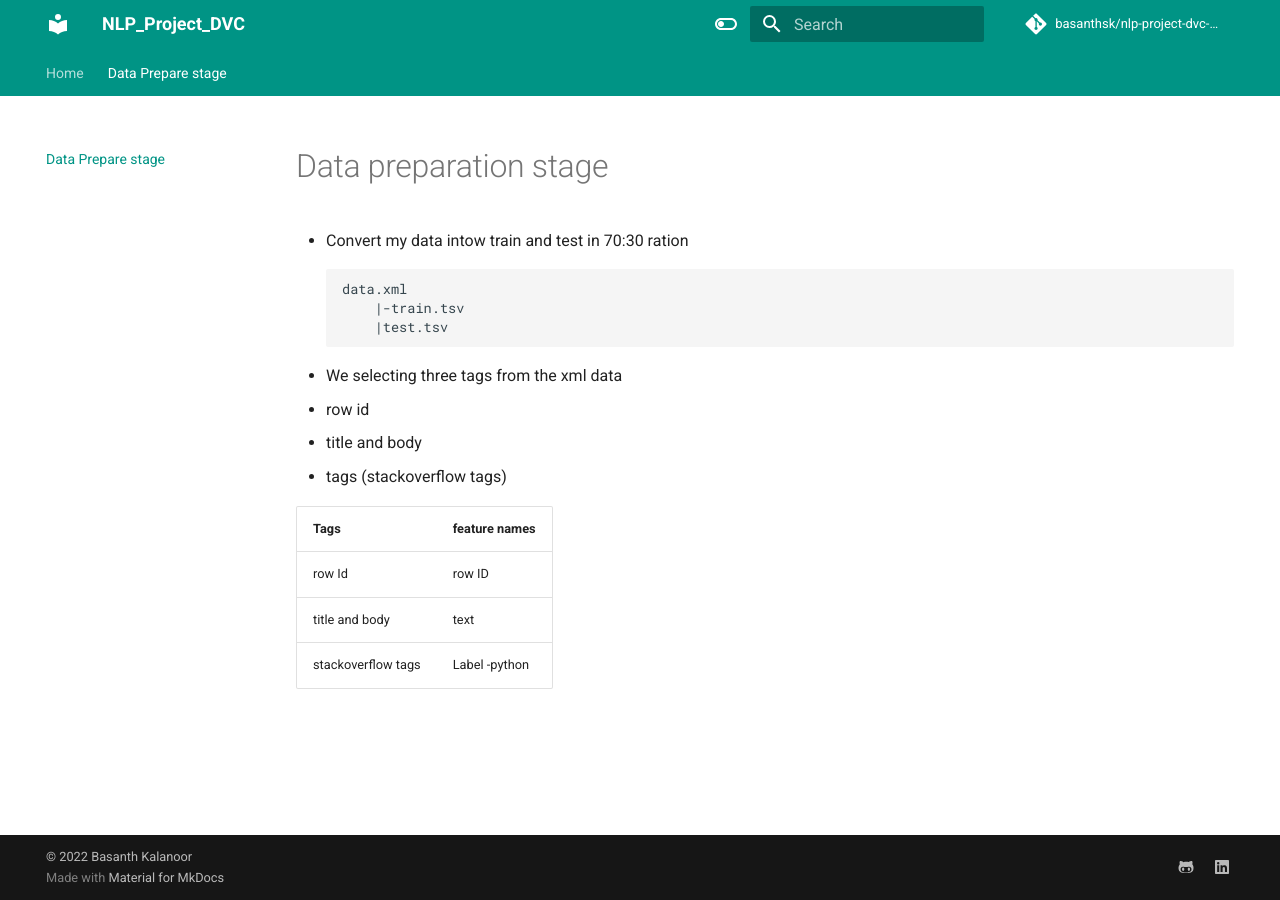
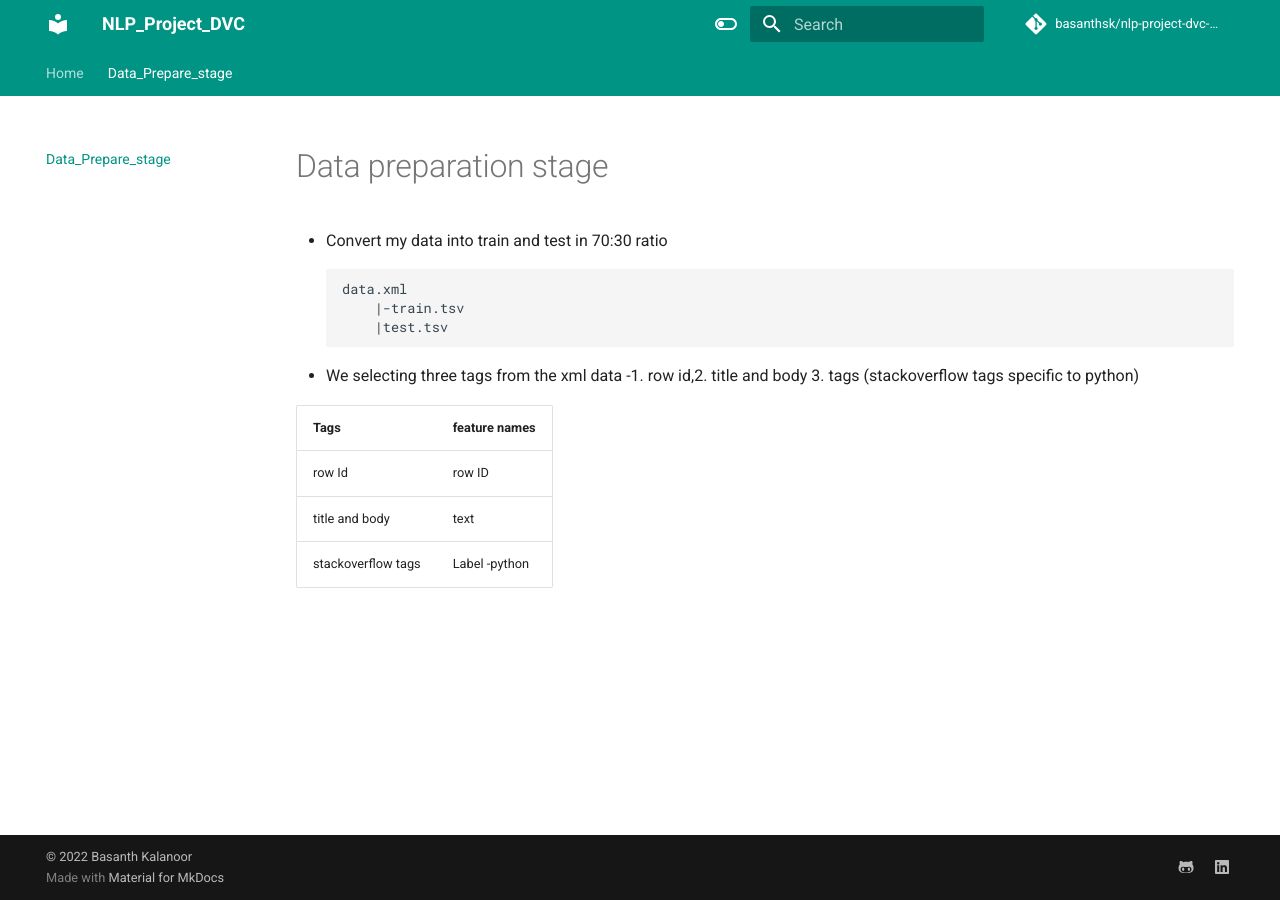
Before and after one commit to basanthsk/nlp-project-dvc-docs, an MkDocs documentation site: the page built from docs/data_prep.md, in a window 1280 px wide. Built offline with MkDocs 1.6.1 and Material for MkDocs 9.7.7, drawn with Linux system fonts in a browser that asks for light colours; comment, search, counter and statistics services are not loaded.

Commit message:
docs update

````diff
--- a/docs/data_prep.md
+++ b/docs/data_prep.md
@@ -1,16 +1,13 @@
 # Data preparation stage
 
-- Convert my data intow train and test in 70:30 ration
+- Convert my data into train and test in 70:30 ratio
 ```
 data.xml
     |-train.tsv
     |test.tsv
 
 ```
-- We selecting three tags from the xml data
-1. row id
-2. title and body
-3. tags (stackoverflow tags)
+- We selecting three tags from the xml data -1. row id,2. title and body 3. tags (stackoverflow tags specific to python)
 
 
 |Tags|feature names|
--- a/mkdocs.yml
+++ b/mkdocs.yml
@@ -3,7 +3,7 @@
 # defeine TOC or order of website-
 nav:
   - Home: index.md
-  - Data Prepare stage: data_prep.md
+  - Data_Prepare_stage: data_prep.md
 
 site_author: Basanth Kalanoor
 site_description: >-
````
